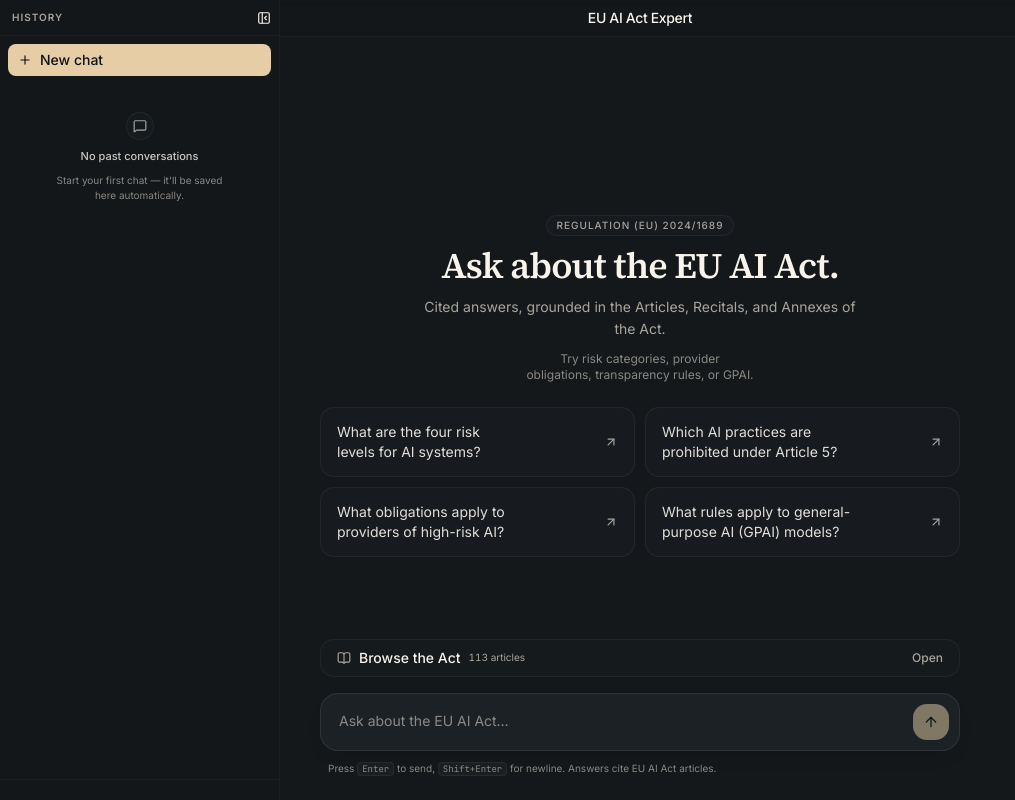
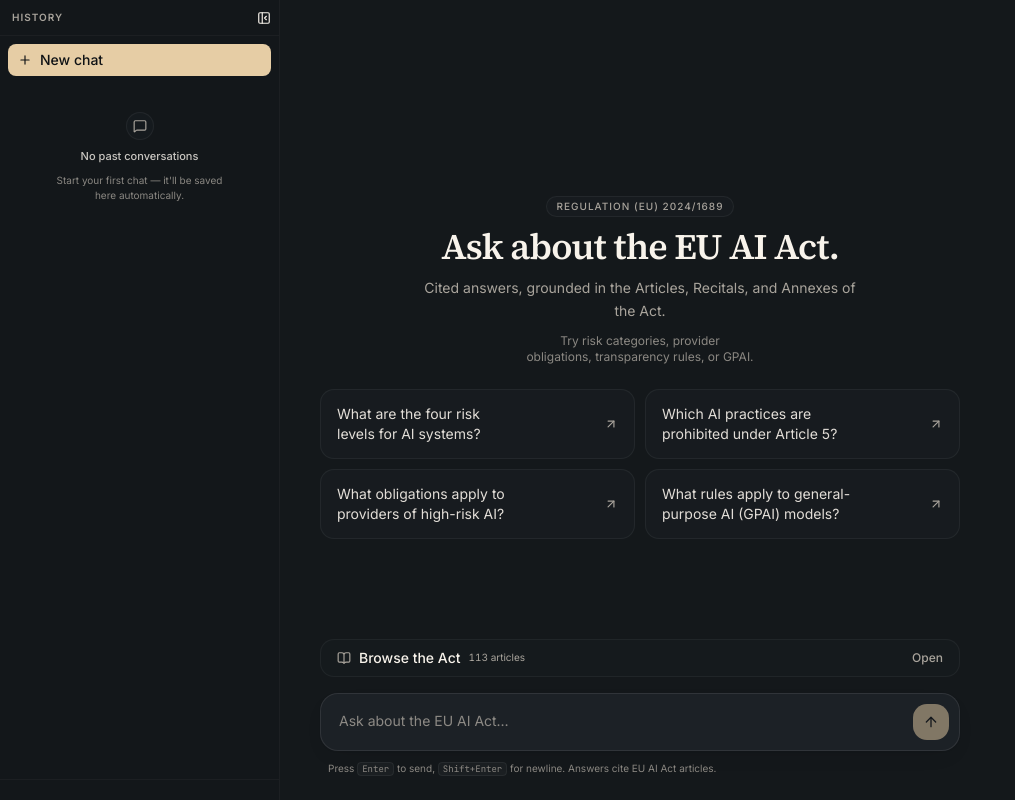
Before and after one commit to Baladoodle/eu-ai-rag, a Next.js app: page / in a window 1280 px wide. Shown: the whole page, without its empty margins (0-1015 px from the left). Built offline with nearby package versions, Linux system fonts and the light colour scheme.

Commit message:
top bar shows the active conversation title when there is one

```diff
--- a/src/components/chat/ChatContainer.tsx
+++ b/src/components/chat/ChatContainer.tsx
@@ -304,44 +304,45 @@ export function ChatContainer() {
 
       <div className="flex h-full w-full min-w-0 flex-col">
         {/*
-         * Minimal top bar: hamburger on the left (mobile only, since
-         * the rail is persistent on md+), brand text centered, and a
-         * New chat button on the right when there are messages.
-         * Intentionally light — the rail carries the full chrome
-         * (HISTORY label, collapse, conversation list, Clear all).
+         * Minimal top bar: shown only when there are messages. On a
+         * fresh chat the bar is hidden — the empty state below
+         * carries the "EU AI Act Expert" brand. When a conversation
+         * has messages, the bar shows the conversation title (set by
+         * `autoTitle` from the first user message) and a New chat
+         * button on the right. The mobile-only hamburger stays on
+         * the left so the drawer is reachable on narrow viewports.
          */}
+        {hasMessages ? (
           <div
             className={cn(
               "flex shrink-0 items-center gap-2 border-b border-border/40 px-2 py-2",
               "bg-background/60 backdrop-blur supports-[backdrop-filter]:bg-background/40"
             )}
           >
-          <div className="flex items-center gap-2">
+            <div className="flex items-center gap-2 md:hidden">
               <Button
                 type="button"
                 onClick={() => setDrawerOpen(true)}
                 variant="ghost"
                 size="icon-sm"
                 aria-label="Open chat history"
-              className="md:hidden"
               >
                 <Menu className="size-4" aria-hidden="true" />
               </Button>
             </div>
 
             {/*
-           * flex-1 makes the brand text fill the remaining horizontal
-           * space between the left cluster and the right button; text-center
-           * centers it within that space. pointer-events-none keeps the
-           * span out of the click path so it doesn't intercept clicks
-           * on the New chat button.
+             * The title is the conversation's `title` (auto-generated
+             * from the first user message by the hook's `autoTitle`).
+             * `truncate` keeps long titles from breaking the bar.
+             * `pointer-events-none` keeps the span out of the click
+             * path so it doesn't intercept the New chat button.
              */}
-          <span className="pointer-events-none flex-1 text-center text-sm font-medium tracking-tight">
-            EU AI Act Expert
+            <span className="pointer-events-none flex-1 truncate text-center text-sm font-medium tracking-tight">
+              {history.get(activeChatId)?.title ?? "New chat"}
             </span>
 
             <div className="flex items-center gap-1">
-            {hasMessages ? (
               <Button
                 type="button"
                 onClick={handleNewChat}
@@ -351,9 +352,9 @@ export function ChatContainer() {
               >
                 New chat
               </Button>
-            ) : null}
             </div>
           </div>
+        ) : null}
 
         <main className="relative flex flex-1 flex-col overflow-hidden">
           <AnimatePresence mode="wait" initial={false}>
```
Lines whose indentation alone changed are shown as unchanged.
